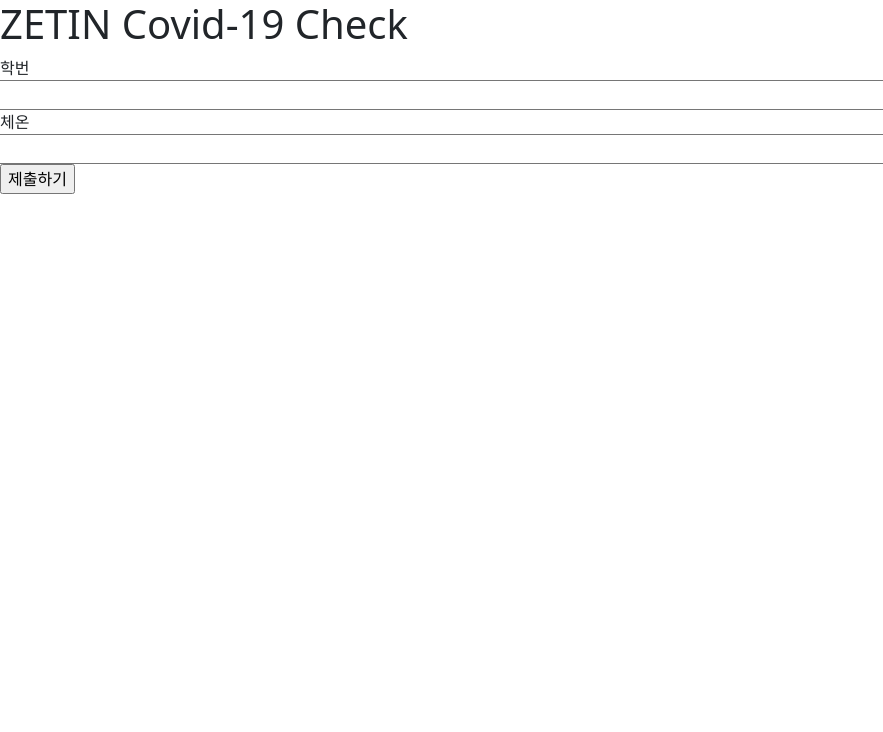
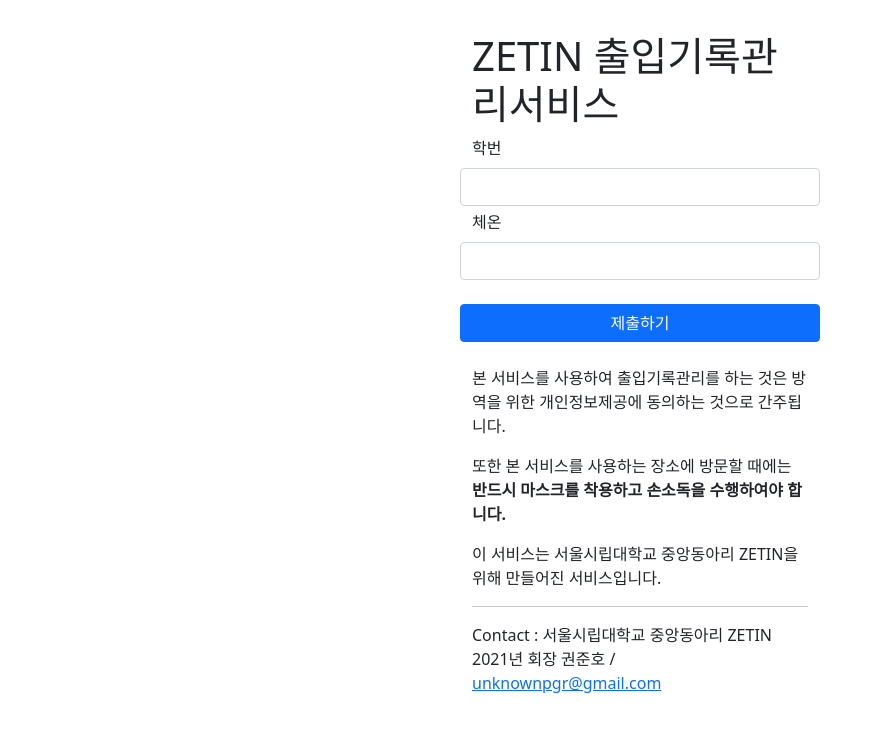
Before and after one commit to unknownpgr/server-covid-check, a website: page public/index.html in a window 1280 px wide. Shown: the whole page, without its empty margins (0-883 px from the left). Drawn offline with nearby package versions, Linux system fonts and the light colour scheme.

Commit message:
Update server design

```diff
--- a/index.js
+++ b/index.js
@@ -2,10 +2,9 @@
 const fs = require('fs');
 const path = require('path');
 
-const LOG_DIR = path.join(__dirname, 'logs');
 const PUBLIC_DIR = path.join(__dirname, 'public');
 
-const logFile = fs.openSync(path.join(LOG_DIR, `log.json`), 'a');
+const logFile = fs.openSync(path.join(PUBLIC_DIR, `log.json`), 'a');
 
 const app = express();
 
--- a/public/index.html
+++ b/public/index.html
@@ -14,28 +14,61 @@
     <link href="https://cdn.jsdelivr.net/npm/bootstrap@5.0.2/dist/css/bootstrap.min.css" rel="stylesheet"
         integrity="sha384-EVSTQN3/azprG1Anm3QDgpJLIm9Nao0Yz1ztcQTwFspd3yD65VohhpuuCOmLASjC" crossorigin="anonymous">
 
-    <title>ZETIN COVID-19 Check</title>
+    <title>ZETIN 출입기록관리서비스</title>
+    <style>
+        .frame {
+            padding: 2rem;
+            margin: auto;
+            max-width: 400px;
+        }
+    </style>
 </head>
 
 <body>
-    <h1>
-        ZETIN Covid-19 Check
-    </h1>
-    <form onsubmit="submitLog(event)">
-        <div class="row">
-            <span>학번</span> <input type="number" autocomplete="student-number" id="studentNumber">
+    <div class="frame">
+        <h1>
+            ZETIN 출입기록관리서비스
+        </h1>
+        <form onsubmit="submitLog(event)">
+            <div class="row mt-1">
+                <label class="form-label">학번</label>
+                <input class="form-control" type="number" autocomplete="student-number" id="studentNumber">
+            </div>
+            <div class="row mt-1">
+                <label class="form-label">체온</label>
+                <input class="form-control" type="number" step="0.1" id="temp">
+            </div>
+            <div class="row mt-4">
+                <input class="btn btn-primary" type="submit" value="제출하기">
+            </div>
+        </form>
+        <div class="mt-4">
+            <p>
+                본 서비스를 사용하여 출입기록관리를 하는 것은 방역을 위한 개인정보제공에 동의하는 것으로 간주됩니다.
+            </p>
+            <p>
+                또한 본 서비스를 사용하는 장소에 방문할 때에는 <strong>반드시 마스크를 착용하고 손소독을 수행하여야 합니다.</strong>
+            </p>
+            <p>
+                이 서비스는 서울시립대학교 중앙동아리 ZETIN을 위해 만들어진 서비스입니다.
+            </p>
         </div>
-        <div class="row">
-            <span>체온</span> <input type="number" id="temp">
+        <hr>
+        <div>
+            Contact : 서울시립대학교 중앙동아리 ZETIN 2021년 회장 권준호 / <a href="unknownpgr@gmail.com">unknownpgr@gmail.com</a>
         </div>
-        <div>
-            <input type="submit" value="제출하기">
-        </div>
-    </form>
+    </div>
 
     <script>
+        const sn = localStorage.getItem("sn");
+        if (sn) {
+            studentNumber.value = sn;
+        }
+
         function submitLog(event) {
             event.preventDefault()
+            localStorage.setItem("sn", studentNumber.value);
+
             fetch('/log', {
                 method: 'POST',
                 headers: {
@@ -49,7 +82,11 @@
             })
                 .then(res => res.json())
                 .then(res => {
-                    console.log(res)
+                    if (res.status == 'ok') {
+                        alert('정상적으로 기록되었습니다.')
+                    } else {
+                        alert('서버 오류로 기록되지 못했습니다. 수기로 작성해주세요.')
+                    }
                 })
             return false;
         }
```
Also changed, not shown: 1 other file.
